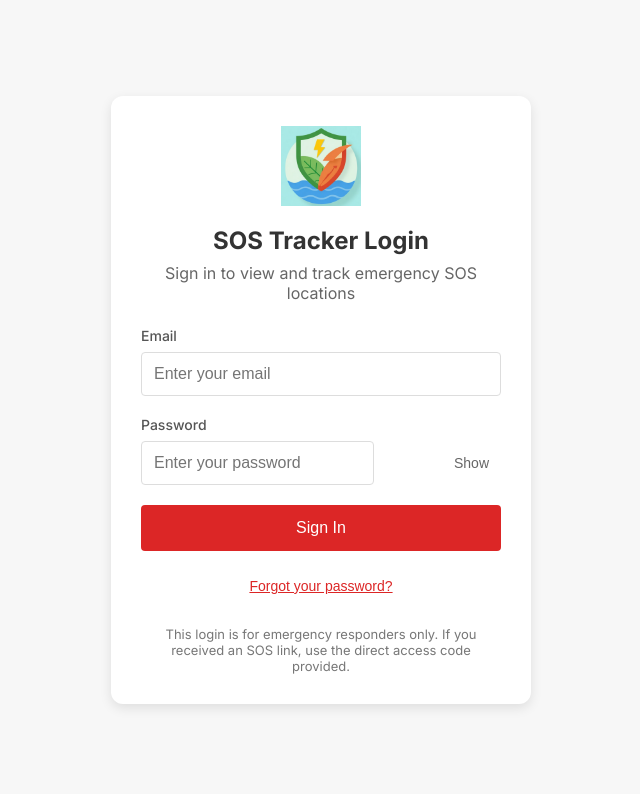
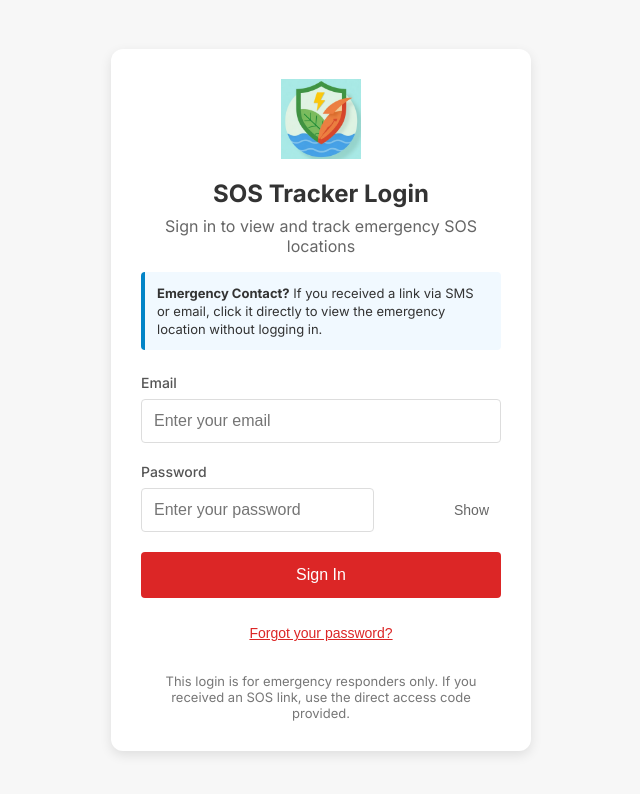
Before and after one commit to R-Tharanka/sos-live-tracker-map, a React (Vite) app: page / in a window 1280 px wide. Shown: the top 794 px of the page, without its empty margins (319-959 px from the left). Built offline with nearby package versions, Linux system fonts and the light colour scheme; no server answers; the HTML template or start-up script is replaced by a standard one.

Commit message:
feat: update favicon path and add emergency access notice to login

```diff
--- a/index.html
+++ b/index.html
@@ -5,7 +5,7 @@
     <meta name="viewport" content="width=device-width, initial-scale=1.0">
     <title>ClimateReady SOS Tracker</title>
     <meta name="description" content="Live location tracking for emergency situations">
-    <link rel="icon" href="./public/favicon.ico">
+    <link rel="icon" href="/favicon.ico">
     <link href="https://fonts.googleapis.com/css2?family=Inter:wght@400;500;600;700&display=swap" rel="stylesheet">
 </head>
 <body>
--- a/src/components/Login.css
+++ b/src/components/Login.css
@@ -36,6 +36,22 @@
 .login-header p {
   color: #666;
   margin-top: 8px;
+}
+
+.emergency-access-notice {
+  margin-top: 16px;
+  padding: 12px;
+  background-color: #f1f9ff;
+  border-left: 4px solid #0284c7;
+  border-radius: 4px;
+  text-align: left;
+}
+
+.emergency-access-notice p {
+  margin: 0;
+  font-size: 13px;
+  color: #333;
+  line-height: 1.4;
 }
 
 .login-error {
--- a/src/components/Login.tsx
+++ b/src/components/Login.tsx
@@ -62,6 +62,9 @@ const Login: React.FC = () => {
           />
           <h2>SOS Tracker Login</h2>
           <p>Sign in to view and track emergency SOS locations</p>
+          <div className="emergency-access-notice">
+            <p><strong>Emergency Contact?</strong> If you received a link via SMS or email, click it directly to view the emergency location without logging in.</p>
+          </div>
         </div>
 
         {loginError && (
```
